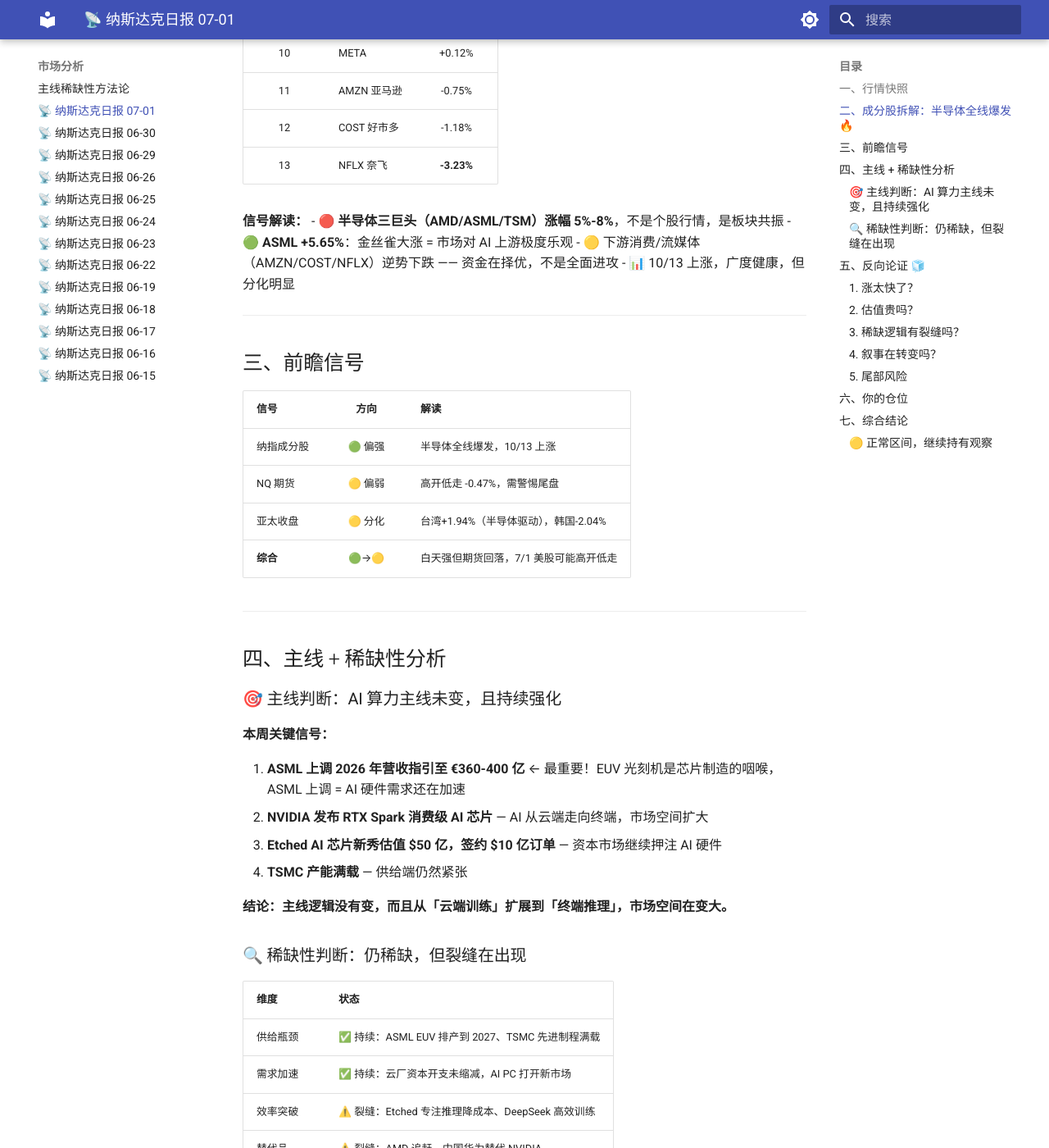
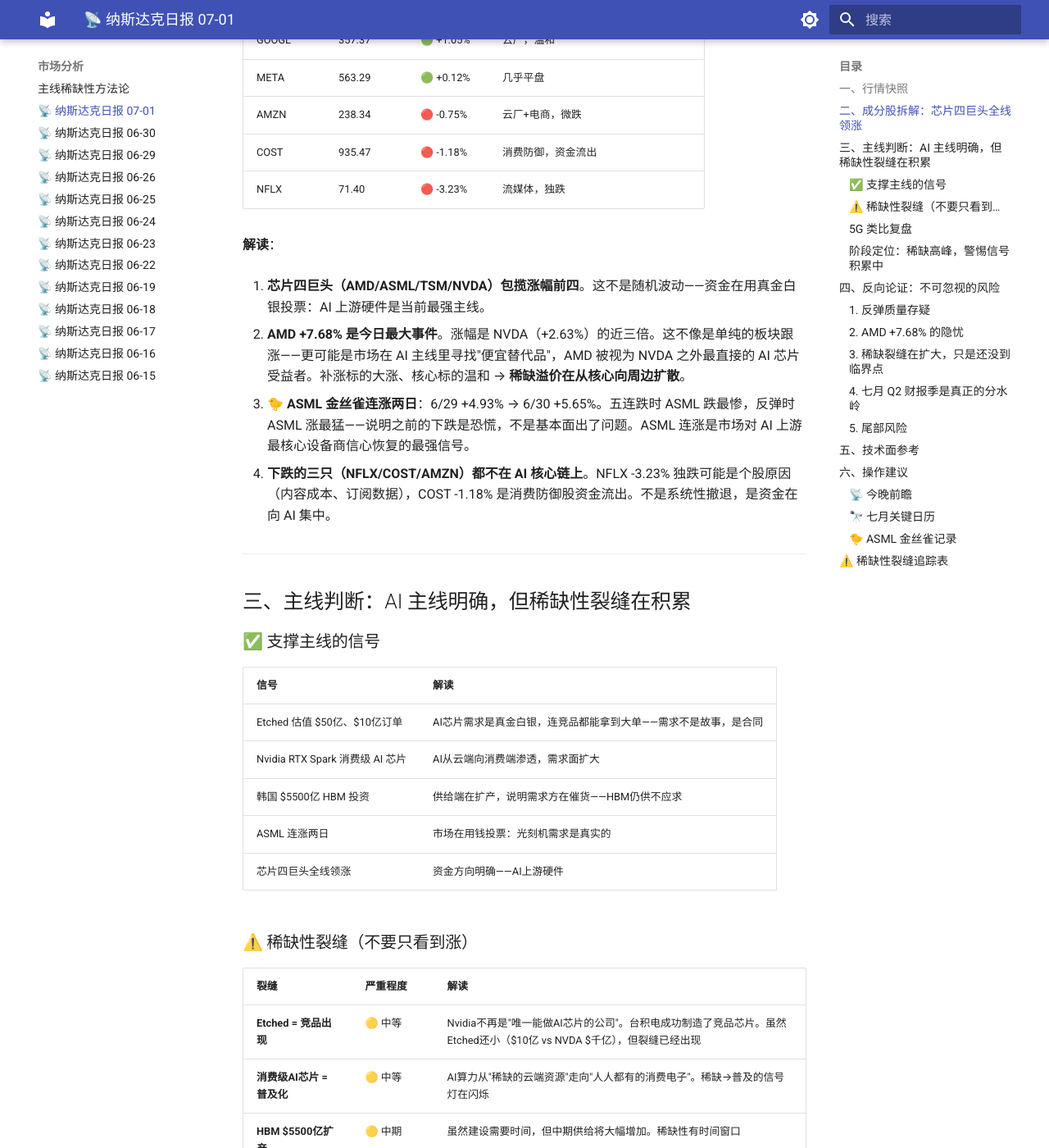
Before and after one commit to Nervger-lang/notes-blog, an MkDocs documentation site: the page built from docs/nasdaq-daily-2026-07-01.md, in a window 1280 px wide and 1400 px high, scrolled down 1272 px. Shown: the whole window at 82% size. Built offline with MkDocs 1.6.1 and Material for MkDocs 9.7.7, drawn with Linux system fonts in a browser that asks for light colours; some of the changed text lies outside the part shown.

Commit message:
纳指日报 2026-07-01: AI主线+芯片领涨+稀缺裂缝积累

````diff
--- a/docs/nasdaq-daily-2026-07-01.md
+++ b/docs/nasdaq-daily-2026-07-01.md
@@ -1,153 +1,196 @@
-# 纳斯达克日报 — 2026年7月1日（周三）
+# 📡 纳斯达克日报 | 2026年7月1日（周三）
 
-> ⚠️ 今日 cron 因电脑休眠未触发，手动补发。数据时间：北京时间 7/1 20:14。
+> 前日（6/30）纳指收 26,214，+1.52%，连续第二日反弹。五连跌后两连阳，AI 芯片全线领涨。
 
 ---
 
 ## 一、行情快照
 
-| 指标 | 数值 |
-|------|------|
-| **纳指收盘** | **26,214**（6/30） |
-| 当日涨跌 | **+1.52%** |
-| 5日涨跌 | +2.45% |
-| 20日涨跌 | -3.22% |
-| 50日涨跌 | +7.13% |
+| 指标 | 数值 | 信号 |
+|------|------|------|
+| ^IXIC 收盘 | 26,214 | 24,500-27,000 正常区间 |
+| 日涨跌 | +1.52% | 连续第二日反弹 |
+| RSI(14) | 55.0 | 中性，无超买超卖 |
+| MACD | 死叉 | 短期动量偏弱，需更多交易日修复 |
+| 30日年化涨速 | -28.7% | 中期趋势仍在下行 |
+| NQ期货（7/1 亚洲盘） | 30,265 | 📡 -0.77%，今晚美股开盘偏弱 |
 
-**均线位置：** 站上全部均线 ✅（5MA 25,633 / 10MA 25,884 / 20MA 26,024 / 50MA 25,848）
-
-**技术指标：** RSI 55.0（正常偏多）/ MACD 死叉 / 30日年化斜率 -41.8% ↓
+**亚太收盘**：韩国 KOSPI -2.04%（最弱），恒生 -0.63%，日经 +0.59%，台湾加权 +1.94%。亚太分化而非系统性下跌——韩国独立风险（可能与半导体出口政策有关），台日偏稳。
 
 ---
 
-## 二、成分股拆解：半导体全线爆发 🔥
+## 二、成分股拆解：芯片四巨头全线领涨
 
-| 排名 | 股票 | 涨跌幅 |
-|:---:|------|:---:|
-| 🥇 | **AMD** | **+7.68%** |
-| 🥈 | **ASML 阿斯麦** | **+5.65%** |
-| 🥉 | **TSM 台积电** | **+4.94%** |
-| 4 | AAPL 苹果 | +2.70% |
-| 5 | NVDA 英伟达 | +2.63% |
-| 6 | TSLA 特斯拉 | +2.13% |
-| 7 | AVGO 博通 | +1.42% |
-| 8 | MSFT 微软 | +1.21% |
-| 9 | GOOGL 谷歌 | +1.05% |
-| 10 | META | +0.12% |
-| 11 | AMZN 亚马逊 | -0.75% |
-| 12 | COST 好市多 | -1.18% |
-| 13 | NFLX 奈飞 | **-3.23%** |
+| 代码 | 收盘价 | 涨跌幅 | 定位 |
+|------|--------|--------|------|
+| **AMD** | 580.91 | 🟢 **+7.68%** | 🔥 今日最强——AI芯片补涨龙头 |
+| **ASML** | 1,989.44 | 🟢 **+5.65%** | 🐤 金丝雀连涨两日（+4.93%→+5.65%） |
+| **TSM** | 477.57 | 🟢 **+4.94%** | 代工之王，产能紧张信号 |
+| **NVDA** | 200.09 | 🟢 +2.63% | GPU之王，稳健跟涨 |
+| AAPL | 289.36 | 🟢 +2.70% | 消费电子，跟涨 |
+| TSLA | 420.60 | 🟢 +2.13% | 马斯克情绪指标 |
+| AVGO | 377.75 | 🟢 +1.42% | 网络芯片，温和 |
+| MSFT | 373.02 | 🟢 +1.21% | 云厂，稳定 |
+| GOOGL | 357.37 | 🟢 +1.05% | 云厂，温和 |
+| META | 563.29 | 🟢 +0.12% | 几乎平盘 |
+| AMZN | 238.34 | 🔴 -0.75% | 云厂+电商，微跌 |
+| COST | 935.47 | 🔴 -1.18% | 消费防御，资金流出 |
+| NFLX | 71.40 | 🔴 -3.23% | 流媒体，独跌 |
 
-**信号解读：**
-- 🔴 **半导体三巨头（AMD/ASML/TSM）涨幅 5%-8%**，不是个股行情，是板块共振
-- 🟢 **ASML +5.65%**：金丝雀大涨 = 市场对 AI 上游极度乐观
-- 🟡 下游消费/流媒体（AMZN/COST/NFLX）逆势下跌 —— 资金在择优，不是全面进攻
-- 📊 10/13 上涨，广度健康，但分化明显
+**解读**：
+
+1. **芯片四巨头（AMD/ASML/TSM/NVDA）包揽涨幅前四**。这不是随机波动——资金在用真金白银投票：AI 上游硬件是当前最强主线。
+
+2. **AMD +7.68% 是今日最大事件**。涨幅是 NVDA（+2.63%）的近三倍。这不像是单纯的板块跟涨——更可能是市场在 AI 主线里寻找"便宜替代品"，AMD 被视为 NVDA 之外最直接的 AI 芯片受益者。补涨标的大涨、核心标的温和 → **稀缺溢价在从核心向周边扩散**。
+
+3. **🐤 ASML 金丝雀连涨两日**：6/29 +4.93% → 6/30 +5.65%。五连跌时 ASML 跌最惨，反弹时 ASML 涨最猛——说明之前的下跌是恐慌，不是基本面出了问题。ASML 连涨是市场对 AI 上游最核心设备商信心恢复的最强信号。
+
+4. **下跌的三只（NFLX/COST/AMZN）都不在 AI 核心链上**。NFLX -3.23% 独跌可能是个股原因（内容成本、订阅数据），COST -1.18% 是消费防御股资金流出。不是系统性撤退，是资金在向 AI 集中。
 
 ---
 
-## 三、前瞻信号
+## 三、主线判断：AI 主线明确，但稀缺性裂缝在积累
 
-| 信号 | 方向 | 解读 |
-|------|:---:|------|
-| 纳指成分股 | 🟢 偏强 | 半导体全线爆发，10/13 上涨 |
-| NQ 期货 | 🟡 偏弱 | 高开低走 -0.47%，需警惕尾盘 |
-| 亚太收盘 | 🟡 分化 | 台湾+1.94%（半导体驱动），韩国-2.04% |
-| **综合** | 🟢→🟡 | 白天强但期货回落，7/1 美股可能高开低走 |
+### ✅ 支撑主线的信号
+
+| 信号 | 解读 |
+|------|------|
+| Etched 估值 $50亿、$10亿订单 | AI芯片需求是真金白银，连竞品都能拿到大单——需求不是故事，是合同 |
+| Nvidia RTX Spark 消费级 AI 芯片 | AI从云端向消费端渗透，需求面扩大 |
+| 韩国 $5500亿 HBM 投资 | 供给端在扩产，说明需求方在催货——HBM仍供不应求 |
+| ASML 连涨两日 | 市场在用钱投票：光刻机需求是真实的 |
+| 芯片四巨头全线领涨 | 资金方向明确——AI上游硬件 |
+
+### ⚠️ 稀缺性裂缝（不要只看到涨）
+
+| 裂缝 | 严重程度 | 解读 |
+|------|---------|------|
+| **Etched = 竞品出现** | 🟡 中等 | Nvidia不再是"唯一能做AI芯片的公司"。台积电成功制造了竞品芯片。虽然Etched还小（$10亿 vs NVDA $千亿），但裂缝已经出现 |
+| **消费级AI芯片 = 普及化** | 🟡 中等 | AI算力从"稀缺的云端资源"走向"人人都有的消费电子"。稀缺→普及的信号灯在闪烁 |
+| **HBM $5500亿扩产** | 🟡 中期 | 虽然建设需要时间，但中期供给将大幅增加。稀缺性有时间窗口 |
+| **AMD > NVDA** | 🟡 短期 | 补涨标的大涨、核心标的温和 → 核心稀缺溢价在下降 |
+
+### 5G 类比复盘
+
+```
+5G: 基站不够 → 暴涨 → 基站铺满 → 崩盘
+AI: GPU不够 → 暴涨 → 竞品出现+消费级芯片+HBM扩产 → ???
+
+当前进度条：GPU还不够，但"不够"的程度在减弱。
+类比5G的2021年中期——不是崩盘前夕，但是"最肥美的阶段"可能已经过去了。
+```
+
+### 阶段定位：**稀缺高峰，警惕信号积累中**
+
+| 维度 | 判断 |
+|------|------|
+| 供给瓶颈 | 仍在（TSM产能紧、HBM供不应求），但扩产在加速 |
+| 需求强度 | 仍在加速（云端+消费端双驱动），Etched $10亿订单是证据 |
+| 竞品威胁 | 初现（Etched），但规模尚小，短期不构成实质威胁 |
+| 稀缺→普及信号 | 出现（消费级芯片、HBM扩产、竞品芯片），但尚未到拐点 |
+| **总体判断** | **持有，但保持警惕。7月Q2财报是分水岭。** |
 
 ---
 
-## 四、主线 + 稀缺性分析
+## 四、反向论证：不可忽视的风险
 
-### 🎯 主线判断：AI 算力主线未变，且持续强化
+### 1. 反弹质量存疑
+- 两日反弹 ~3.5%，幅度合理，不算过热
+- 但 MACD 死叉 + 30日涨速 -28.7% → 中期趋势仍偏弱
+- 需要更多交易日确认这不是"死猫跳"——如果明天纳指再次回落，五连跌的阴影会回来
 
-**本周关键信号：**
+### 2. AMD +7.68% 的隐忧
+单日暴涨通常是事件驱动（财报、产品发布、分析师升级），不是趋势。关注两个问题：
+- 是什么催化了这 7.68%？（目前未搜到明确催化剂——如果是纯情绪推动，回调风险大）
+- 如果 AMD 回调，NVDA/ASML 会跟跌还是稳住？（稳住 = 健康轮动；跟跌 = 反弹动能耗尽）
 
-1. **ASML 上调 2026 年营收指引至 €360-400 亿** ← 最重要！EUV 光刻机是芯片制造的咽喉，ASML 上调 = AI 硬件需求还在加速
-2. **NVIDIA 发布 RTX Spark 消费级 AI 芯片** — AI 从云端走向终端，市场空间扩大
-3. **Etched AI 芯片新秀估值 $50 亿，签约 $10 亿订单** — 资本市场继续押注 AI 硬件
-4. **TSMC 产能满载** — 供给端仍然紧张
+### 3. 稀缺裂缝在扩大，只是还没到临界点
+- Etched 的 $10亿订单说明：不是只有 Nvidia 能吃到 AI 红利
+- Nvidia 做消费级芯片说明：Nvidia 自己都在推动 AI 算力的"普及化"
+- 当"唯一的 GPU"变成"最好的 GPU"，估值逻辑从"稀缺溢价"变成"竞争定价"——这不会明天发生，但方向已经明确
 
-**结论：主线逻辑没有变，而且从「云端训练」扩展到「终端推理」，市场空间在变大。**
+### 4. 七月 Q2 财报季是真正的分水岭
+云厂商（MSFT 7/22、AMZN 7/31、GOOGL 7/23 预估）资本开支指引：
+- **如果资本开支加速** → AI 主线逻辑强化，稀缺阶段延长 → 继续持有
+- **如果资本开支放缓** → 需求端裂缝出现，稀缺逻辑开始瓦解 → 必须减仓
+- 在财报出来之前，任何判断都是"大概率"而非"确定性"
 
-### 🔍 稀缺性判断：仍稀缺，但裂缝在出现
-
-| 维度 | 状态 |
-|------|------|
-| 供给瓶颈 | ✅ 持续：ASML EUV 排产到 2027、TSMC 先进制程满载 |
-| 需求加速 | ✅ 持续：云厂资本开支未缩减，AI PC 打开新市场 |
-| 效率突破 | ⚠️ 裂缝：Etched 专注推理降成本、DeepSeek 高效训练 |
-| 替代品 | ⚠️ 裂缝：AMD 追赶、中国华为替代 NVIDIA |
-| 普及度 | ⚠️ 终端 AI 芯片落地 = 从稀缺走向普及的早期信号 |
-
-**阶段定位：稀缺高峰，接近末期边缘。** 不是 GPU 烂大街——ASML 产能还排到 2027。但效率提升 + 替代方案 + 终端普及，正在缓慢侵蚀稀缺性。这是渐变不是突变，不用恐慌但要盯紧。
+### 5. 尾部风险
+- **美伊谈判**：昨天"同意会谈"是好消息，但如果谈判破裂 → 油价暴涨 → 通胀 → 利率不动 → 成长股承压
+- **特朗普 vs 鲍威尔**：新闻提到特朗普攻击美联储主席 → 政策不确定性
+- **韩国 KOSPI -2.04%**：独立下跌可能有未充分定价的亚洲科技供应链风险
+- **SpaceX $750亿 IPO**（6月）：资金虹吸效应在分散 AI 主线资金——巨型 IPO 常出现在牛市后期
 
 ---
 
-## 五、反向论证 🧊
+## 五、技术面参考
 
-### 1. 涨太快了？
-- 单日 +1.52% 不算过快
-- 但 30 日年化斜率 -41.8%，说明下跌惯性还在，反弹可能只是技术性的
-- MACD 死叉未解除——趋势压力仍在
+| 指标 | 数值 | 信号 |
+|------|------|------|
+| RSI(14) | 55.0 | 中性，非超买非超卖 |
+| MACD | 死叉 | 短期动量偏弱，需时间修复 |
+| 30日涨速 | -28.7% | 中期趋势下行 |
 
-### 2. 估值贵吗？
-- NVDA $200 ≈ 40-50x PE，AI 叙事支撑但容错空间小
-- AMD +7.68% 的暴涨需要业绩兑现，否则容易回吐
-
-### 3. 稀缺逻辑有裂缝吗？
-- ✅ 有：Etched（推理端专用芯片）、DeepSeek（高效训练）、华为（中国替代）
-- 但短期不可替代：ASML EUV 独家、TSMC 先进制程独家
-- **缝隙在扩大，但还没裂开**
-
-### 4. 叙事在转变吗？
-- 从「改变世界」到「ROI 什么时候来」的质疑在增加
-- OpenAI IPO 推迟至 2027 是信号——AI 明星公司都不敢上市？
-- 但 NVIDIA RTX Spark + Etched 新融资 = 新故事也在涌现
-
-### 5. 尾部风险
-- 🔴 美对华芯片出口管制进一步收紧（NVIDIA 中国份额从 95% → 几乎为零）
-- 🔴 美联储鹰派，利率 5.25-5.50% 不动，降息无时间表
-- 🟡 台湾突袭 Super Micro，芯片走私打击扩大化
-- 🟡 SpaceX $750 亿 IPO 可能形成资金虹吸
+技术面整体偏弱但非极端。这次反弹由基本面驱动（AI需求+地缘缓和），而非技术性超跌反弹——反弹质量比纯技术反弹更高。但 MACD 死叉意味着短期还有反复的可能。
 
 ---
 
-## 六、你的仓位
+## 六、操作建议
 
-| 项目 | 数据 |
-|------|------|
-| 持仓 | 纳指主动基金 3-4 万 |
-| 盈利 | 约 +1,000 元（+3.8%） |
-| 成本对应纳指 | 约 25,000-25,500 点 |
-| 子弹 | 债券基金 10 万 |
-| 计划 | 高位减仓至 1 万 |
+> **当前纳指 26,214，处于 24,500-27,000 正常区间。不触发任何减仓/加仓阈值。**
 
-**当前 26,214 距成本线 +3.8%，离减仓参考线（27,000）还有 +3.0%。**
+| 操作 | 建议 | 理由 |
+|------|------|------|
+| **继续持有** | ✅ 不动 | AI主线明确，芯片上游强势，ASML金丝雀确认信心恢复 |
+| **定投** | ✅ 继续 | 26,214非高位，正常节奏 |
+| **加仓** | ⚠️ 暂缓 | 等7月Q2财报确认云厂资本开支后再决定——这是主线逻辑的分水岭 |
+| **减仓** | ⚠️ 不触发 | 距离27,000还有3%，不急于操作 |
+
+### 📡 今晚前瞻
+
+| 信号 | 方向 | 解读 |
+|------|------|------|
+| NQ 期货（亚洲盘） | 🔴 -0.77% | 今晚美股开盘偏弱 |
+| 亚太收盘 | 🟡 分化 | 韩国弱（-2%），台日稳，非系统性恐慌 |
+| 前日收盘动量 | 🟢 芯片领涨 | 方向明确，不是普涨乱涨 |
+| 新闻面 | 🟢 偏正面 | Etched订单 / RTX Spark / 美伊会谈 |
+
+**预判**：今晚美股大概率平开或微跌，芯片板块可能继续强势（有上行动力），但NQ期货-0.77%意味着指数层面有回调压力。关注 AMD 是否回调——AMD 稳住或微跌是健康信号，AMD 大跌可能拖累整个芯片板块。
+
+### 🔭 七月关键日历
+
+| 时间 | 事件 | 为什么重要 |
+|------|------|-----------|
+| 7月中下旬 | 云厂商 Q2 财报（MSFT/AMZN/GOOGL） | 🔴 **年度最大分水岭**——资本开支指引决定 AI 主线还能走多久 |
+| 随时 | 美伊谈判进展 | 地缘风险溢价——解除=利好，破裂=油价冲击 |
+| 持续 | SpaceX IPO 后续 | 资金虹吸效应是否持续 |
+
+### 🐤 ASML 金丝雀记录
+
+```
+6/25-26: 五连跌，ASML 领跌 → 恐慌
+6/29:    ASML +4.93% → 金丝雀复活
+6/30:    ASML +5.65% → 金丝雀高歌 ← 今天
+
+规则：ASML 继续涨 → AI上游需求真实 → 继续持有
+      ASML 开始跌 → 警惕反弹结束 → 准备减仓
+      当前：✅ 金丝雀在唱歌
+```
 
 ---
 
-## 七、综合结论
+## ⚠️ 稀缺性裂缝追踪表
 
-### 🟡 正常区间，继续持有观察
+| 裂缝 | 当前状态 | 上一次 | 趋势 |
+|------|---------|--------|------|
+| 竞品芯片 | Etched $10亿订单 | 上次未提及 | 🆕 新增 |
+| 消费级AI芯片 | RTX Spark 发布 | 上次未提及 | 🆕 新增 |
+| HBM 扩产 | 韩国 $5500亿 | 同上次 | ➡️ 持续 |
+| 效率突破 | DeepSeek 类事件 | 上次提及 | ➡️ 持续 |
+| 巨型IPO虹吸 | SpaceX $750亿 | 6月上市 | ➡️ 持续 |
 
-**一句话：半导体全线爆发确认 AI 主线还在，但 MACD 死叉 + NQ 期货回落 + 美联储不降息，短期不宜追高。**
-
-| 维度 | 判断 |
-|------|:---:|
-| 主线 | 🟢 未变，且扩展至 AI PC |
-| 稀缺性 | 🟡 仍在，裂缝在扩大 |
-| 技术面 | 🟡 短期反弹 / 中期回调中 |
-| 风险 | 🟡 对华管制 + 鹰派美联储 |
-| **操作** | **持有不动，不追不加** |
-
-- ✅ 半导体全线大涨 → 主线健康，别慌
-- ⚠️ MACD 死叉 + 30 日负斜率 → 反弹不是反转，别追
-- 🎯 减仓位 27,000（+3.0%），到了再考虑
-- 🛡️ 防御位 24,500（-6.5%），跌破才警惕
+裂缝在增多，但还没有一个裂缝达到"必须清仓"的级别。当前策略是**持有+观察**，不恐慌也不自满。
 
 ---
 
-*数据源：akshare（新浪 ^IXIC）+ 新浪实时行情 API + TechCrunch/NPR + MarketWatch/Yahoo Finance*
-*分析框架：主线+稀缺性方法论 / 反向论证*
-*下次 cron：明日 14:00*
+**结论**：AI 主线还在，芯片上游强势，ASML 金丝雀连涨确认信心恢复，反弹质量不错。但稀缺性裂缝在积累（竞品芯片出现、AI消费级化、HBM扩产），处于「可以持有但必须保持警惕」的阶段。**7月Q2云厂商财报是真正的分水岭**——资本开支指引决定这轮 AI 行情还能走多远。在那之前，继续持有、正常定投、不追高、不恐慌。
--- a/docs/posts.json
+++ b/docs/posts.json
@@ -49,7 +49,7 @@
 ,
   {"title": "📡 纳斯达克日报 | 2026年6月29日（周一）→ 6月30日（周二）", "date": "2026-07-01", "url": "../nasdaq-daily-2026-06-30/"}
 ,
-  {"title": "纳斯达克日报 — 2026年7月1日（周三）", "date": "2026-07-01", "url": "../nasdaq-daily-2026-07-01/"}
+  {"title": "📡 纳斯达克日报 | 2026年7月1日（周三）", "date": "2026-07-01", "url": "../nasdaq-daily-2026-07-01/"}
 ,
   {"title": "PostgreSQL 17 + pgvector 安装手册", "date": "2026-06-22", "url": "../PostgreSQL17_pgvector_安装手册/"}
 ,
````
